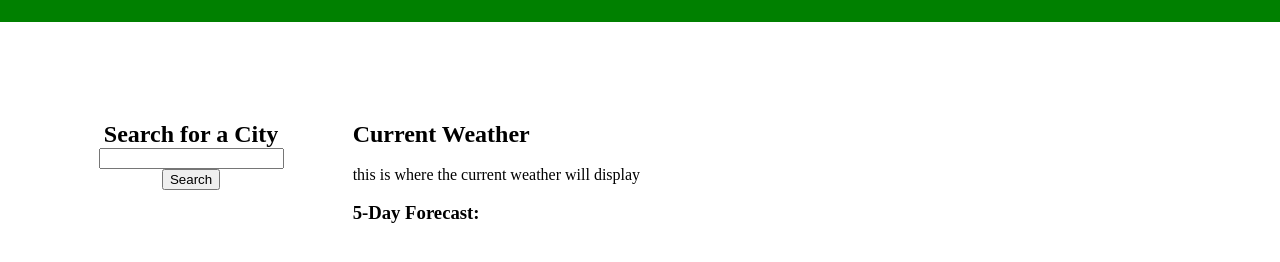
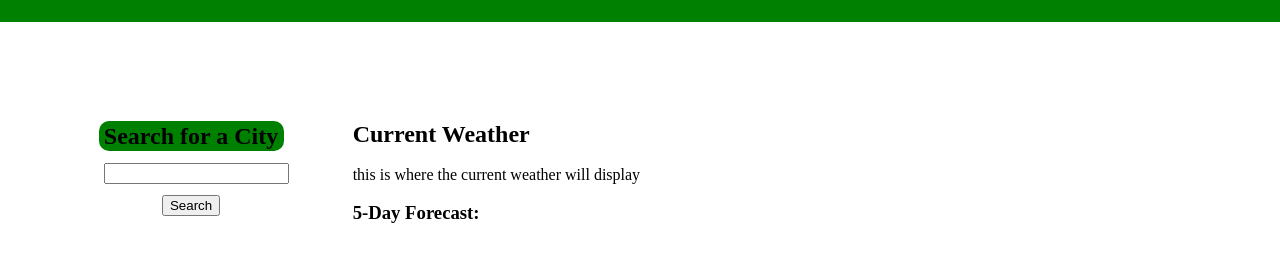
Before and after one commit to samanthashleyrose/Weather-Dashboard, a plain HTML site: page index.html in a window 1280 px wide. Shown: the part 66-328 px from the top of the page. Drawn offline with Linux system fonts and the light colour scheme.

Commit message:
Added margins/colors to search panel

```diff
--- a/assets/css/style.css
+++ b/assets/css/style.css
@@ -35,6 +35,21 @@ main {
     margin: 3%;
 }
 
+#search-for {
+    background-color: green;
+    padding: 1%;
+    border-radius: 10px;
+    margin-bottom: 3% ;
+}
+
+input {
+    margin: 3%;
+}
+
+button {
+    margin: 3%;
+}
+
 /* CURRENT WEATHER DISPLAY */
 .weather-container {
     margin: 3%;
--- a/index.html
+++ b/index.html
@@ -18,7 +18,7 @@
         <!-- SEARCH PANEL -->
         <section class="search-container">
             <div class="flex-column" id="search-panel">
-                <h2>Search for a City</h2>
+                <h2 id="search-for">Search for a City</h2>
                 <form action="submit">
                 <input type="text">
                 <br>
```
